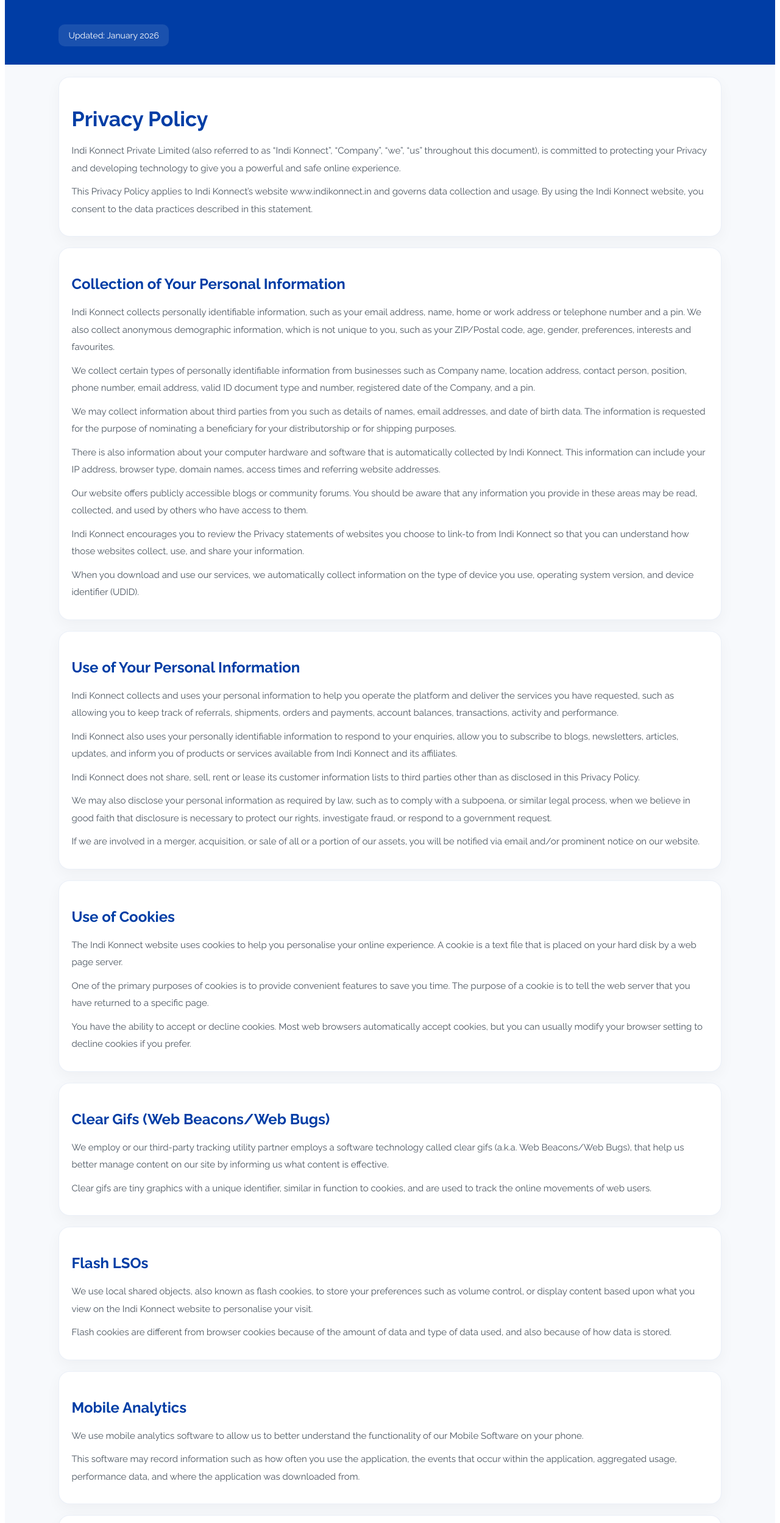
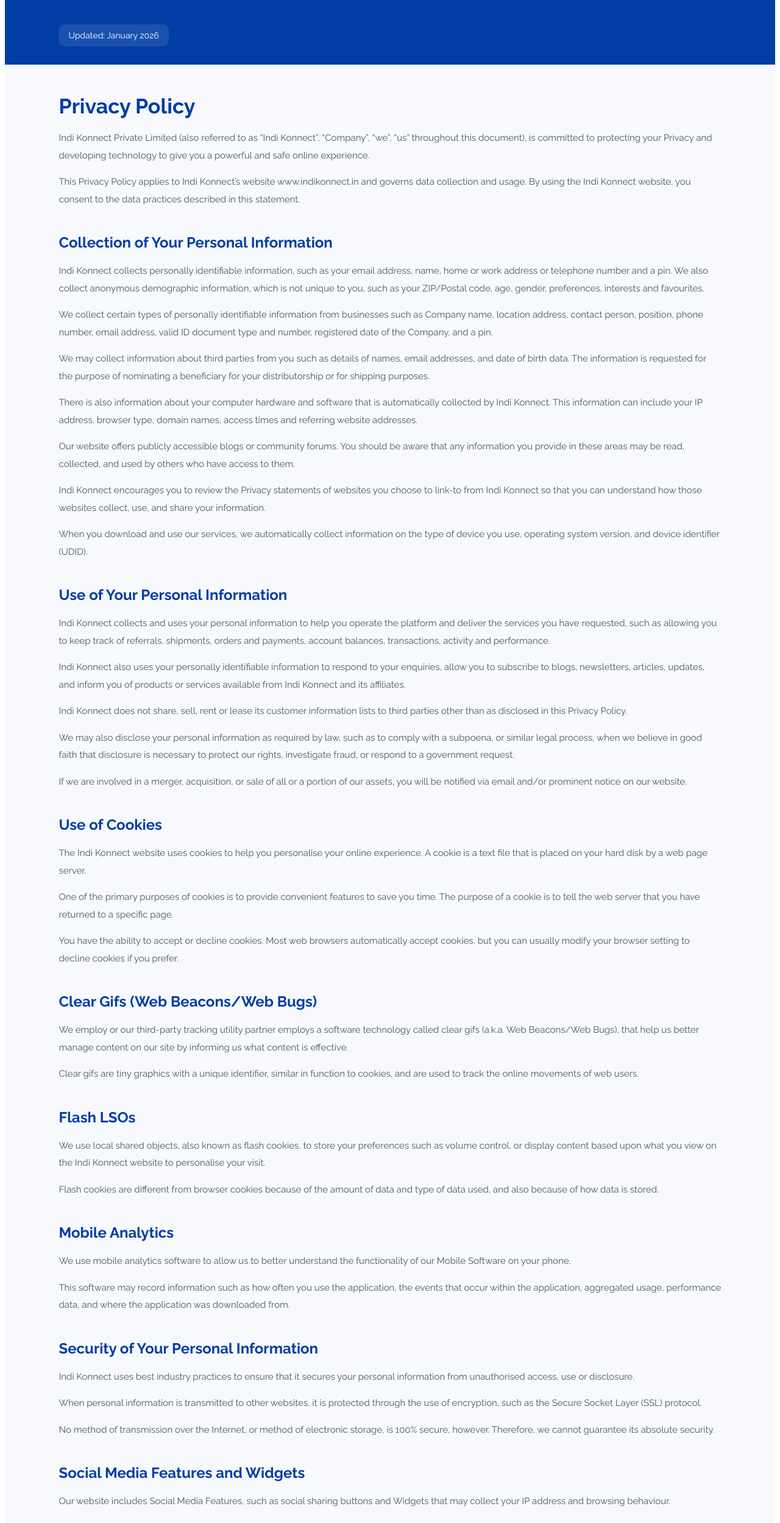
Before and after one commit to aaditya3196/IndiKonnect, a Nuxt app: page /privacy-policy in a window 1280 px wide. Shown: the part 228-2726 px from the top of the page at 61% size. Built offline with nearby package versions, Linux system fonts and the light colour scheme.

Commit message:
Update privacy-policy.vue

```diff
--- a/app/pages/privacy-policy.vue
+++ b/app/pages/privacy-policy.vue
@@ -35,7 +35,7 @@
 
         <!-- INTRO -->
 
-        <div class="policy-card">
+        <div class="policy-block">
 
           <h2>
             Privacy Policy
@@ -59,7 +59,7 @@
 
         <!-- COLLECTION -->
 
-        <div class="policy-card">
+        <div class="policy-block">
 
           <h3>
             Collection of Your Personal Information
@@ -117,7 +117,7 @@
 
         <!-- USE -->
 
-        <div class="policy-card">
+        <div class="policy-block">
 
           <h3>
             Use of Your Personal Information
@@ -162,7 +162,7 @@
 
         <!-- COOKIES -->
 
-        <div class="policy-card">
+        <div class="policy-block">
 
           <h3>
             Use of Cookies
@@ -190,7 +190,7 @@
 
         <!-- TRACKING -->
 
-        <div class="policy-card">
+        <div class="policy-block">
 
           <h3>
             Clear Gifs (Web Beacons/Web Bugs)
@@ -213,7 +213,7 @@
 
         <!-- FLASH -->
 
-        <div class="policy-card">
+        <div class="policy-block">
 
           <h3>
             Flash LSOs
@@ -236,7 +236,7 @@
 
         <!-- MOBILE -->
 
-        <div class="policy-card">
+        <div class="policy-block">
 
           <h3>
             Mobile Analytics
@@ -258,7 +258,7 @@
 
         <!-- SECURITY -->
 
-        <div class="policy-card">
+        <div class="policy-block">
 
           <h3>
             Security of Your Personal Information
@@ -286,7 +286,7 @@
 
         <!-- SOCIAL -->
 
-        <div class="policy-card">
+        <div class="policy-block">
 
           <h3>
             Social Media Features and Widgets
@@ -307,7 +307,7 @@
 
         <!-- ACCESS -->
 
-        <div class="policy-card">
+        <div class="policy-block">
 
           <h3>
             Access to Your Personal Information
@@ -328,7 +328,7 @@
 
         <!-- DISCLAIMER -->
 
-        <div class="policy-card">
+        <div class="policy-block">
 
           <h3>
             Disclaimer
@@ -367,7 +367,7 @@
 
         <!-- CHANGES -->
 
-        <div class="policy-card">
+        <div class="policy-block">
 
           <h3>
             Changes to this Policy
@@ -388,7 +388,7 @@
 
         <!-- CONTACT -->
 
-        <div class="policy-card contact-card">
+        <div class="policy-block contact-card">
 
           <h3>
             Contact Information
@@ -525,7 +525,7 @@ useSeoMeta({
 /* CONTENT */
 
 .policy-section {
-  padding: 20px 7% 80px;
+  padding: 20px 7% 40px;
 }
 
 .policy-wrapper {
@@ -533,40 +533,39 @@ useSeoMeta({
   margin: auto;
 }
 
-.policy-card {
-  background: white;
-  border-radius: 18px;
-  padding: 20px;
-  margin-bottom: 18px;
-  border: 1px solid rgba(0,61,165,0.08);
-  box-shadow:
-    0 8px 24px rgba(0,0,0,0.04);
+.policy-block {
+  margin-bottom: 42px;
 }
 
-.policy-card h2 {
+.policy-block h2 {
   font-size: 34px;
   color: #003DA5;
   margin-bottom: 18px;
 }
 
-.policy-card h3 {
+.policy-block h3 {
   font-size: 24px;
   color: #003DA5;
   margin-bottom: 18px;
 }
 
-.policy-card p {
+.policy-block p {
   font-size: 15px;
   line-height: 1.9;
   color: #4c5661;
-  margin-bottom: 10px;
-  margin-top:10px;
+  margin-bottom: 14px;
 }
 
 /* CONTACT */
 
 .contact-card {
   background: #003DA5;
+  border-radius: 18px;
+  padding: 28px;
+}
+
+.contact-card {
+  margin-bottom: 0;
 }
 
 .contact-card h3,
@@ -580,7 +579,7 @@ useSeoMeta({
   display: grid;
   grid-template-columns: repeat(2, 1fr);
   gap: 20px;
-  margin-top: 28px;
+  margin-top: 18px;
 }
 
 .contact-item {
@@ -619,18 +618,13 @@ useSeoMeta({
     padding: 34px 5% 60px;
   }
 
-  .policy-card {
-    padding: 24px;
-    border-radius: 14px;
-  }
+  .policy-block h2 {
+  font-size: 28px;
+}
 
-  .policy-card h2 {
-    font-size: 28px;
-  }
-
-  .policy-card h3 {
-    font-size: 21px;
-  }
+.policy-block h3 {
+  font-size: 21px;
+}
 
   .contact-grid {
     grid-template-columns: 1fr;
```
